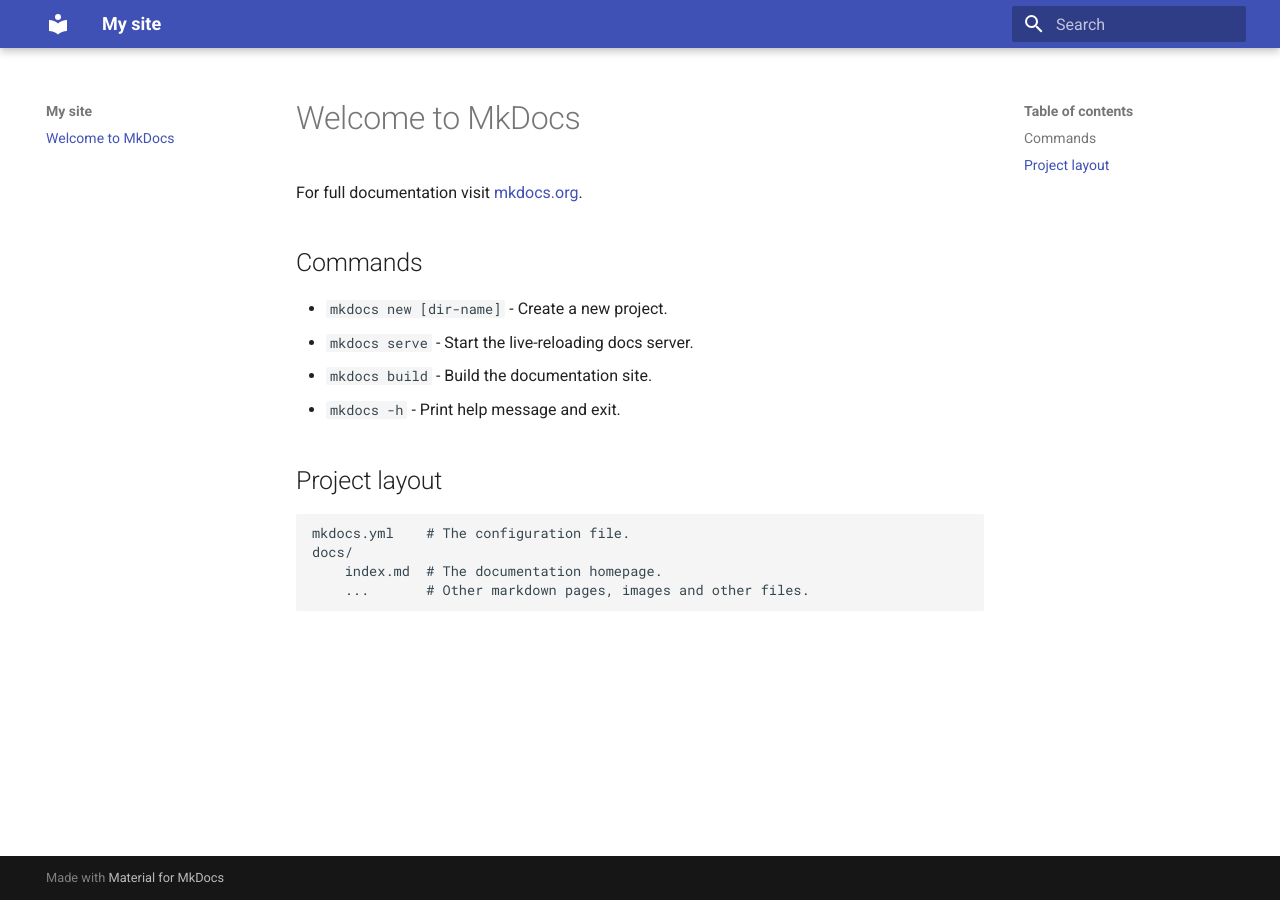
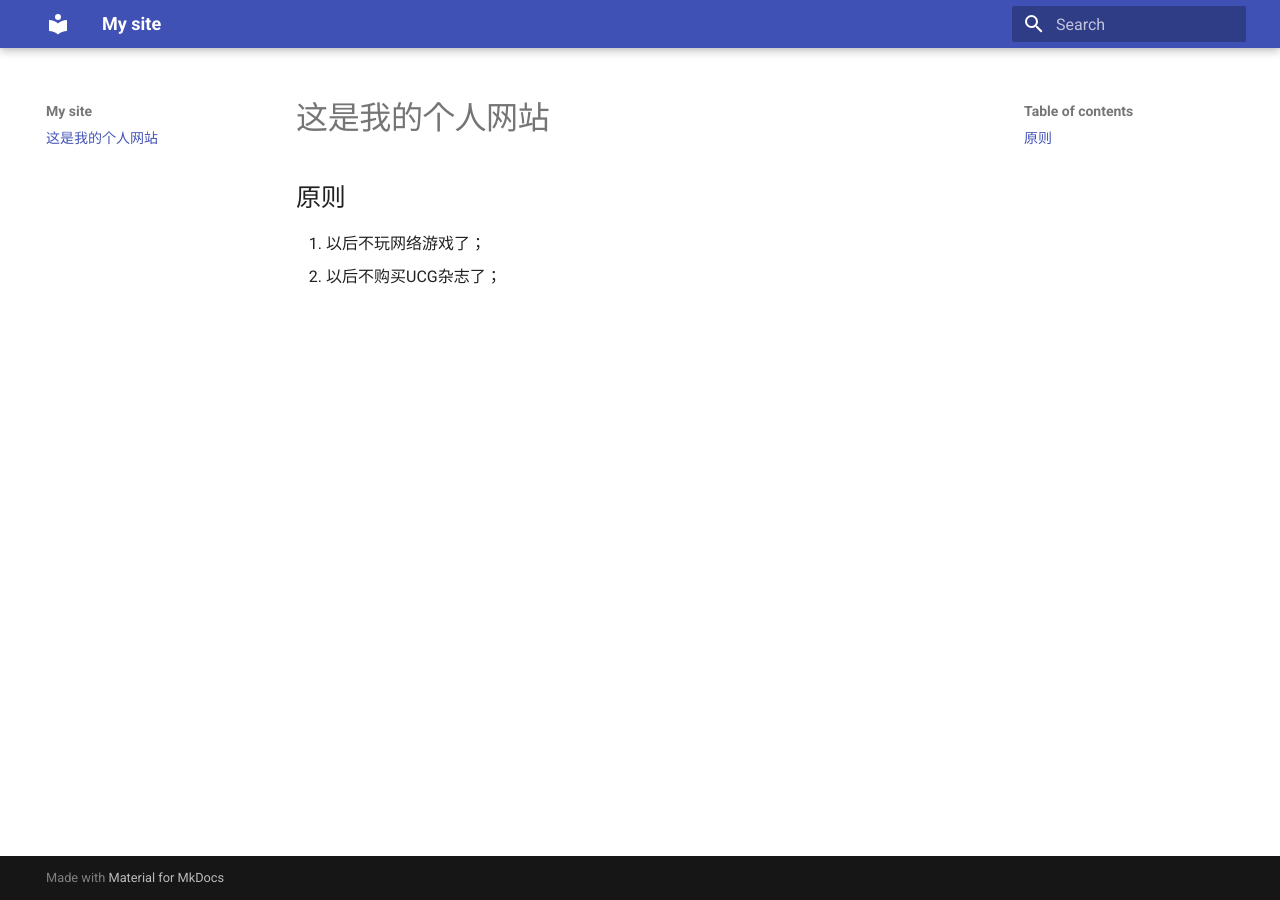
Before and after one commit to one-nerd/one-nerd.github.io, an MkDocs documentation site: the page built from docs/index.md, in a window 1280 px wide. Built offline with MkDocs 1.6.1 and Material for MkDocs 9.7.7, drawn with Linux system fonts in a browser that asks for light colours.

Commit message:
首页测试

```diff
--- a/docs/index.md
+++ b/docs/index.md
@@ -1,17 +1,6 @@
-# Welcome to MkDocs
+# 这是我的个人网站
 
-For full documentation visit [mkdocs.org](https://www.mkdocs.org).
+## 原则
 
-## Commands
-
-* `mkdocs new [dir-name]` - Create a new project.
-* `mkdocs serve` - Start the live-reloading docs server.
-* `mkdocs build` - Build the documentation site.
-* `mkdocs -h` - Print help message and exit.
-
-## Project layout
-
-    mkdocs.yml    # The configuration file.
-    docs/
-        index.md  # The documentation homepage.
-        ...       # Other markdown pages, images and other files.
+1. 以后不玩网络游戏了；
+2. 以后不购买UCG杂志了；
```
